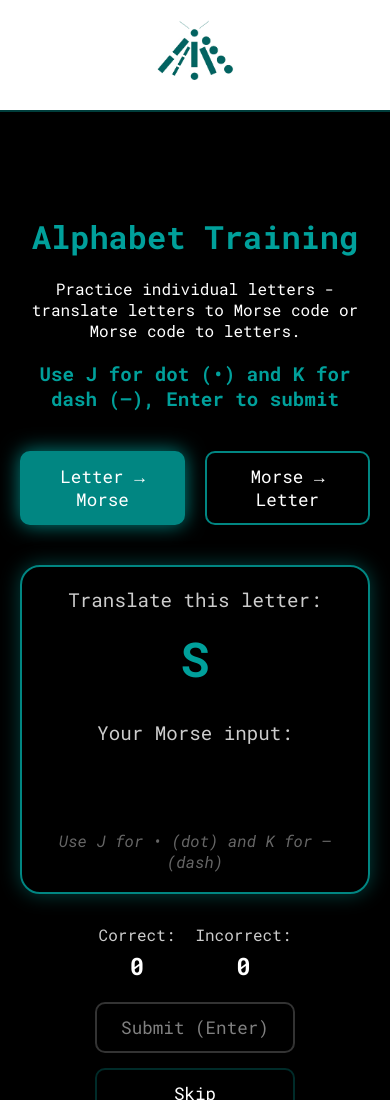
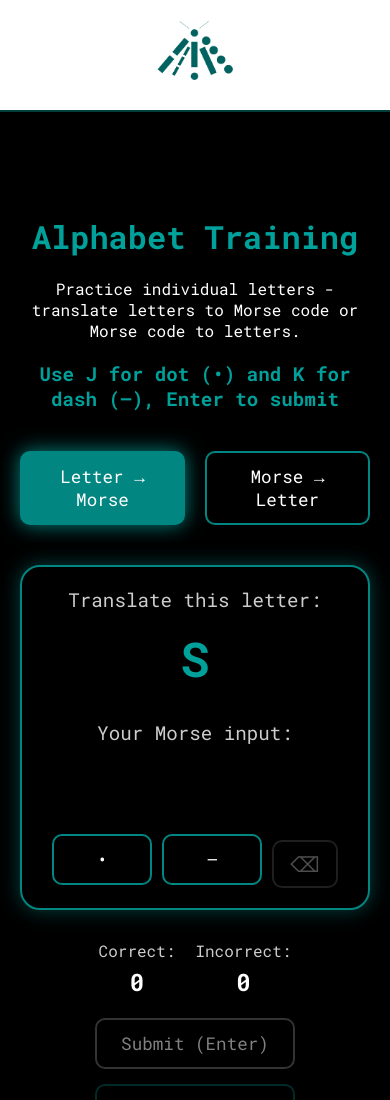
Before and after one commit to Tyous69/Morth, a React (Vite) app: page /alphabet-training in a window 390 px wide. Shown: the top 1100 px of the page. Built offline with nearby package versions, Linux system fonts and the light colour scheme.

Commit message:
new dot and dash button added for the letter to morse mode, new delete button aswell, caracter limit in both mode (4 and 1 respectively)

```diff
--- a/src/pages/AlphabetTraining/AlphabetTraining.module.scss
+++ b/src/pages/AlphabetTraining/AlphabetTraining.module.scss
@@ -287,7 +287,6 @@
   font-size: 0.9rem;
 }
 
-
 .morseDisplayLarge {
   font-size: 3rem;
   color: #00a09b;
@@ -309,6 +308,81 @@
   align-items: center;
   justify-content: center;
   text-transform: uppercase;
+}
+
+.inputButtonCont {
+  margin-top: 10px;
+  display: flex;
+  gap: 10px;
+  justify-content: center;
+  align-items: center;
+  position: relative;
+}
+
+.inputButton {
+  padding: 12px 24px;
+  border: 2px solid #018682;
+  border-radius: 10px;
+  background: rgba(0, 0, 0, 0.8);
+  color: white;
+  font-size: 1.1rem;
+  cursor: pointer;
+  transition: all 0.15s ease;
+  min-width: 100px;
+
+  &:hover {
+    box-shadow: 0 0 15px #018682;
+  }
+
+  &.active {
+    background: #018682;
+    box-shadow: 0 0 20px #018682;
+    transform: scale(0.95);
+  }
+
+  &:active {
+    transform: scale(0.95);
+    background: #018682;
+  }
+}
+
+.deleteButton {
+  padding: 12px 16px;
+  border: 2px solid #018682;
+  border-radius: 10px;
+  background: rgba(0, 0, 0, 0.8);
+  color: white;
+  font-size: 1.3rem;
+  cursor: pointer;
+  transition: all 0.15s ease;
+  min-width: 60px;
+  height: 48px;
+  display: flex;
+  align-items: center;
+  justify-content: center;
+  margin-left: 10px;
+
+  &:hover:not(:disabled) {
+    box-shadow: 0 0 15px #018682;
+    background: #018682;
+  }
+
+  &:active:not(:disabled) {
+    transform: scale(0.95);
+    background: #018682;
+  }
+
+  &:disabled {
+    opacity: 0.3;
+    cursor: not-allowed;
+    border-color: #666;
+  }
+
+  &.active {
+    background: #018682;
+    box-shadow: 0 0 20px #018682;
+    transform: scale(0.95);
+  }
 }
 
 .inputHint {
@@ -348,4 +422,13 @@
   .morseDisplay {
     font-size: 2rem;
   }
+
+  .inputButtonCont {
+    flex-wrap: wrap;
+  }
+
+  .deleteButton {
+    margin-left: 0;
+    margin-top: 10px;
+  }
 }
--- a/src/pages/AlphabetTraining/AlphabetTraining.tsx
+++ b/src/pages/AlphabetTraining/AlphabetTraining.tsx
@@ -10,6 +10,7 @@ const AlphabetTraining = () => {
   const [feedback, setFeedback] = useState<{ message: string; isCorrect: boolean } | null>(null);
   const [score, setScore] = useState({ correct: 0, incorrect: 0 });
   const [isWaitingForSubmit, setIsWaitingForSubmit] = useState(true);
+  const [activeButton, setActiveButton] = useState<'dot' | 'dash' | 'delete' | null>(null);
 
   const previousLetter = useRef<string>('');
   const previousMorse = useRef<string>('');
@@ -64,6 +65,7 @@ const AlphabetTraining = () => {
     setUserLetterInput('');
     setFeedback(null);
     setIsWaitingForSubmit(true);
+    setActiveButton(null);
   }, [trainingMode, getRandomLetter, getRandomMorse]);
 
   const checkAnswer = () => {
@@ -136,6 +138,30 @@ const AlphabetTraining = () => {
     generateNewExercise();
   };
 
+  const addDot = () => {
+    if (trainingMode === 'letterToMorse' && isWaitingForSubmit && !feedback && userInput.length < 4) {
+      setUserInput(prev => prev + '.');
+      setActiveButton('dot');
+      setTimeout(() => setActiveButton(null), 150);
+    }
+  };
+
+  const addDash = () => {
+    if (trainingMode === 'letterToMorse' && isWaitingForSubmit && !feedback && userInput.length < 4) {
+      setUserInput(prev => prev + '-');
+      setActiveButton('dash');
+      setTimeout(() => setActiveButton(null), 150);
+    }
+  };
+
+  const handleDelete = () => {
+    if (trainingMode === 'letterToMorse' && isWaitingForSubmit && !feedback && userInput) {
+      setUserInput(prev => prev.slice(0, -1));
+      setActiveButton('delete');
+      setTimeout(() => setActiveButton(null), 150);
+    }
+  };
+
   const handleKeyPress = useCallback((event: KeyboardEvent) => {
     if (feedback) {
       if (event.key === 'Enter') {
@@ -148,13 +174,17 @@ const AlphabetTraining = () => {
 
     if (trainingMode === 'letterToMorse') {
       if (event.key === 'j' || event.key === 'J') {
-        setUserInput(prev => prev + '.');
+        if (userInput.length < 4) {
+          addDot();
+        }
       } else if (event.key === 'k' || event.key === 'K') {
-        setUserInput(prev => prev + '-');
+        if (userInput.length < 4) {
+          addDash();
+        }
       } else if (event.key === 'Enter') {
         checkAnswer();
       } else if (event.key === 'Backspace') {
-        setUserInput(prev => prev.slice(0, -1));
+        handleDelete();
       }
     } else {
       if (event.key === 'Enter') {
@@ -162,10 +192,10 @@ const AlphabetTraining = () => {
       } else if (event.key === 'Backspace') {
         setUserLetterInput(prev => prev.slice(0, -1));
       } else if (/^[a-zA-Z]$/.test(event.key)) {
-        setUserLetterInput(prev => prev + event.key.toUpperCase());
+        setUserLetterInput(event.key.toUpperCase());
       }
     }
-  }, [isWaitingForSubmit, feedback, trainingMode, checkAnswer, handleNextLetter]);
+  }, [isWaitingForSubmit, feedback, trainingMode, checkAnswer, handleNextLetter, userInput]);
 
   useEffect(() => {
     window.addEventListener('keydown', handleKeyPress);
@@ -223,8 +253,28 @@ const AlphabetTraining = () => {
               <div className={styles.morseDisplay}>
                 {userInput || <span className={styles.placeholder}></span>}
               </div>
-              <div className={styles.inputHint}>
-                Use J for • (dot) and K for – (dash)
+              <div className={styles.inputButtonCont}>
+                <button
+                  className={`${styles.inputButton} ${activeButton === 'dot' ? styles.active : ''}`}
+                  onClick={addDot}
+                  disabled={userInput.length >= 4}
+                >
+                  •
+                </button>
+                <button
+                  className={`${styles.inputButton} ${activeButton === 'dash' ? styles.active : ''}`}
+                  onClick={addDash}
+                  disabled={userInput.length >= 4}
+                >
+                  –
+                </button>
+                <button
+                  className={`${styles.deleteButton} ${activeButton === 'delete' ? styles.active : ''}`}
+                  onClick={handleDelete}
+                  disabled={!userInput}
+                >
+                  ⌫
+                </button>
               </div>
             </div>
           </>
```
